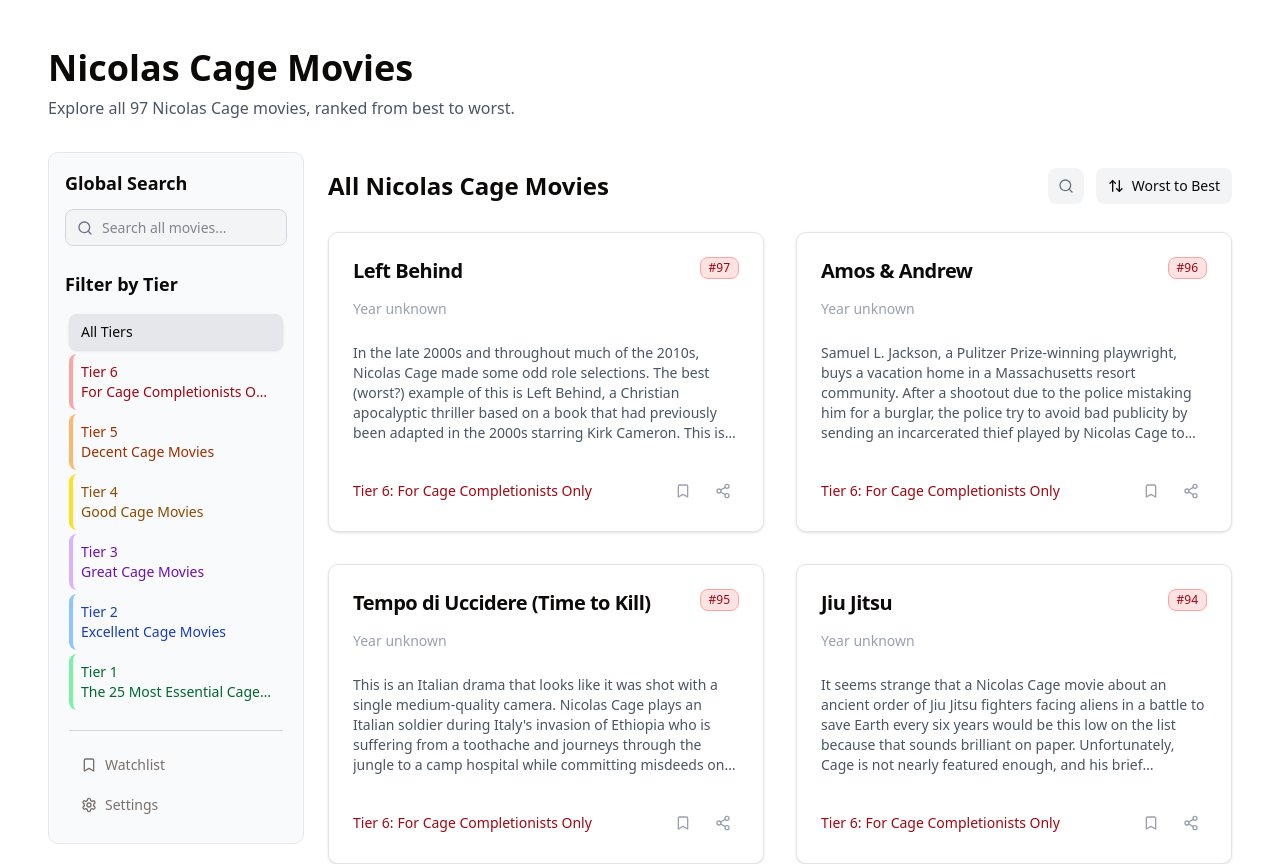
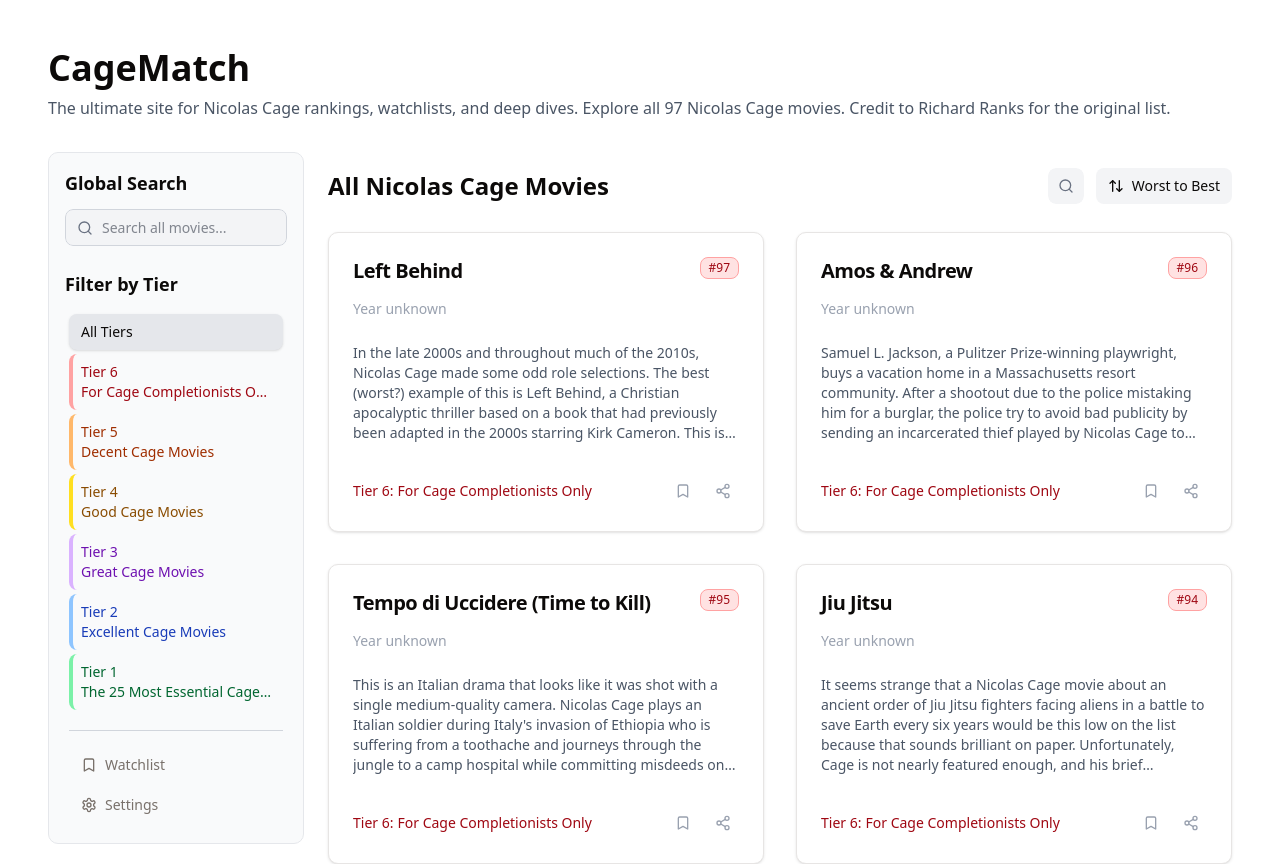
Before and after one commit to nandorocker/cage-match, a Next.js app: page / in a window 1280 px wide. Shown: the top 864 px of the page. Built offline with nearby package versions, Linux system fonts and the light colour scheme.

Commit message:
Updates site information

```diff
--- a/app/page.tsx
+++ b/app/page.tsx
@@ -247,9 +247,9 @@
     <main className="min-h-screen p-6 md:p-12">
       <div className="max-w-7xl mx-auto">
         <header className="mb-8">
-          <h1 className="text-4xl font-bold mb-2">Nicolas Cage Movies</h1>
+          <h1 className="text-4xl font-bold mb-2">CageMatch</h1>
           <p className="text-gray-600">
-            Explore all {movies.length} Nicolas Cage movies, ranked from best to worst.
+          The ultimate site for Nicolas Cage rankings, watchlists, and deep dives. Explore all {movies.length} Nicolas Cage movies. Credit to <a href="https://www.richardranks.com/2024/07/unlocking-cage-nicolas-cage-films-ranked.html?m=1" target="_blank">Richard Ranks</a> for the original list.
           </p>
         </header>
 
```
